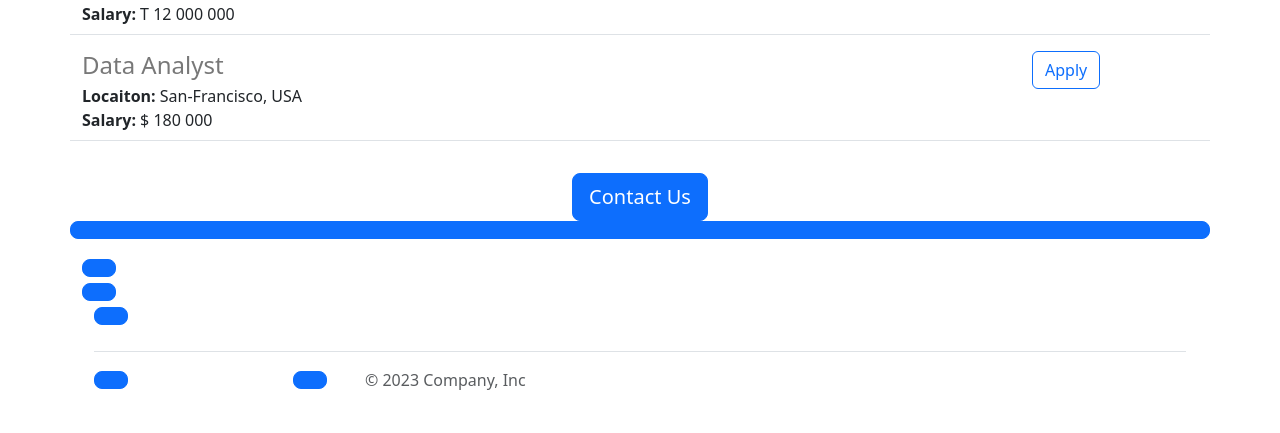
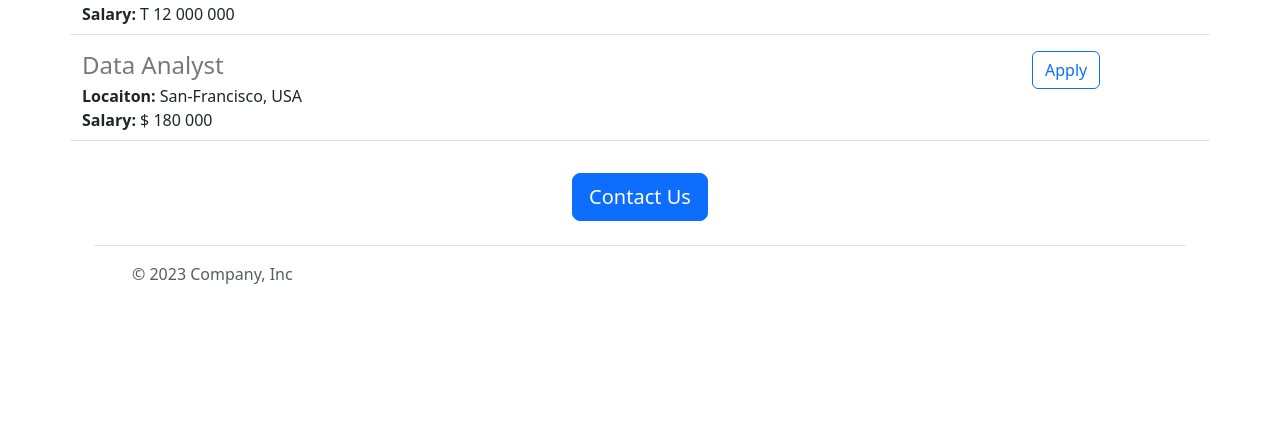
Before and after one commit to shamarbrz/jovian-careers-website-v2, a Flask app: page / in a window 1280 px wide. Shown: the part 1161-1594 px from the top of the page. After the commit the page ends 1445 px from the top, so only its background shows below. Run offline with Flask 2, Linux system fonts and the light colour scheme.

Commit message:
debugging

```diff
--- a/templates/home.html
+++ b/templates/home.html
@@ -37,7 +37,7 @@
         </div>
         </p>
         <div class="text-center">
-        <a class="btn btn-primary btn-lg" href="mailto:hello@jovian.ai?subject=Question%20about%20job%20openings&body=My%20Name%3A%20%3Cyour%20name%20here%3EMy%20Question%3A%20%3Cyour%20question%3E">Contact Us</button>
+        <a class="btn btn-primary btn-lg" href="mailto:hello@jovian.ai?subject=Question%20about%20job%20openings&body=My%20Name%3A%20%3Cyour%20name%20here%3EMy%20Question%3A%20%3Cyour%20question%3E">Contact Us</a>
         </div>
     </div>
     <div>
```
